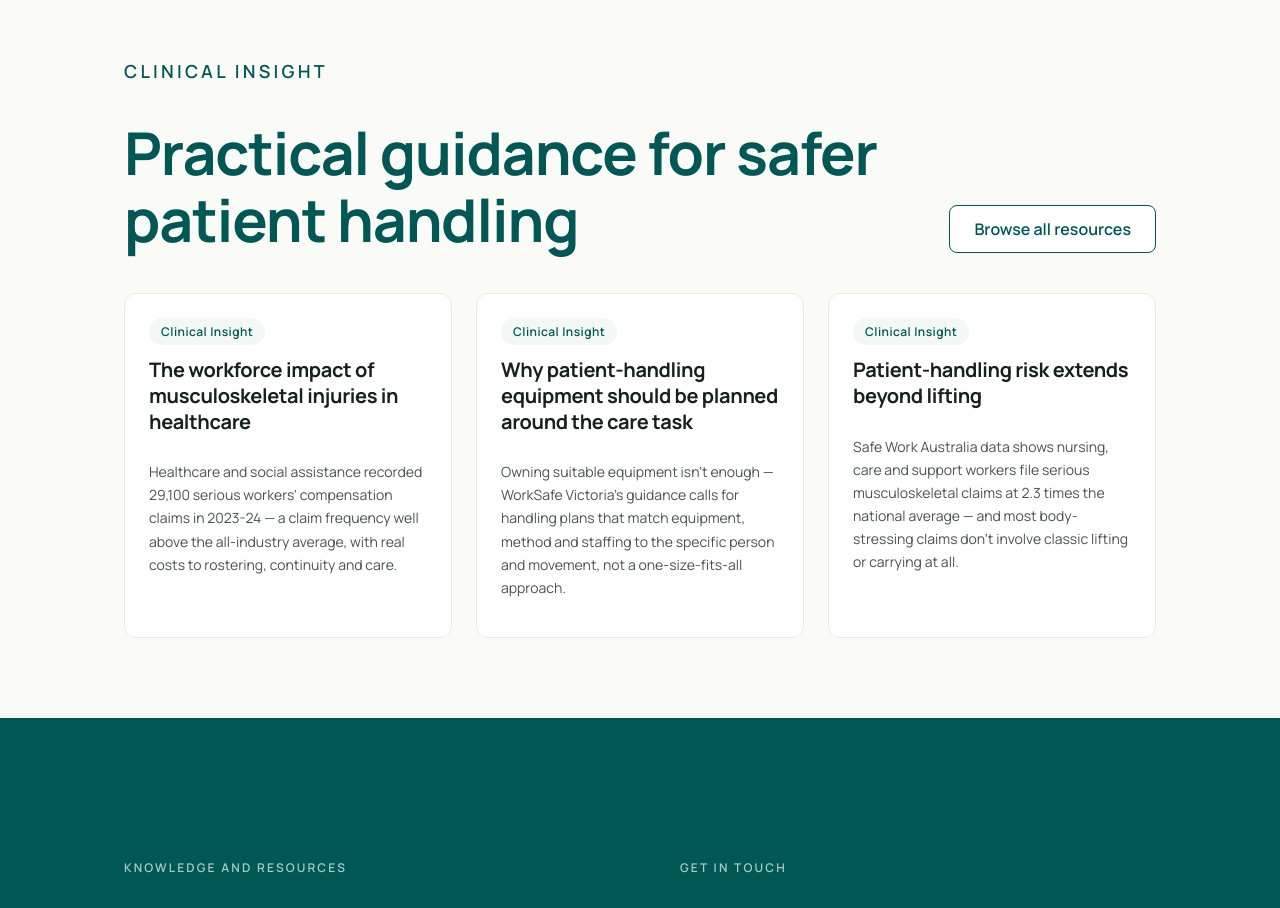
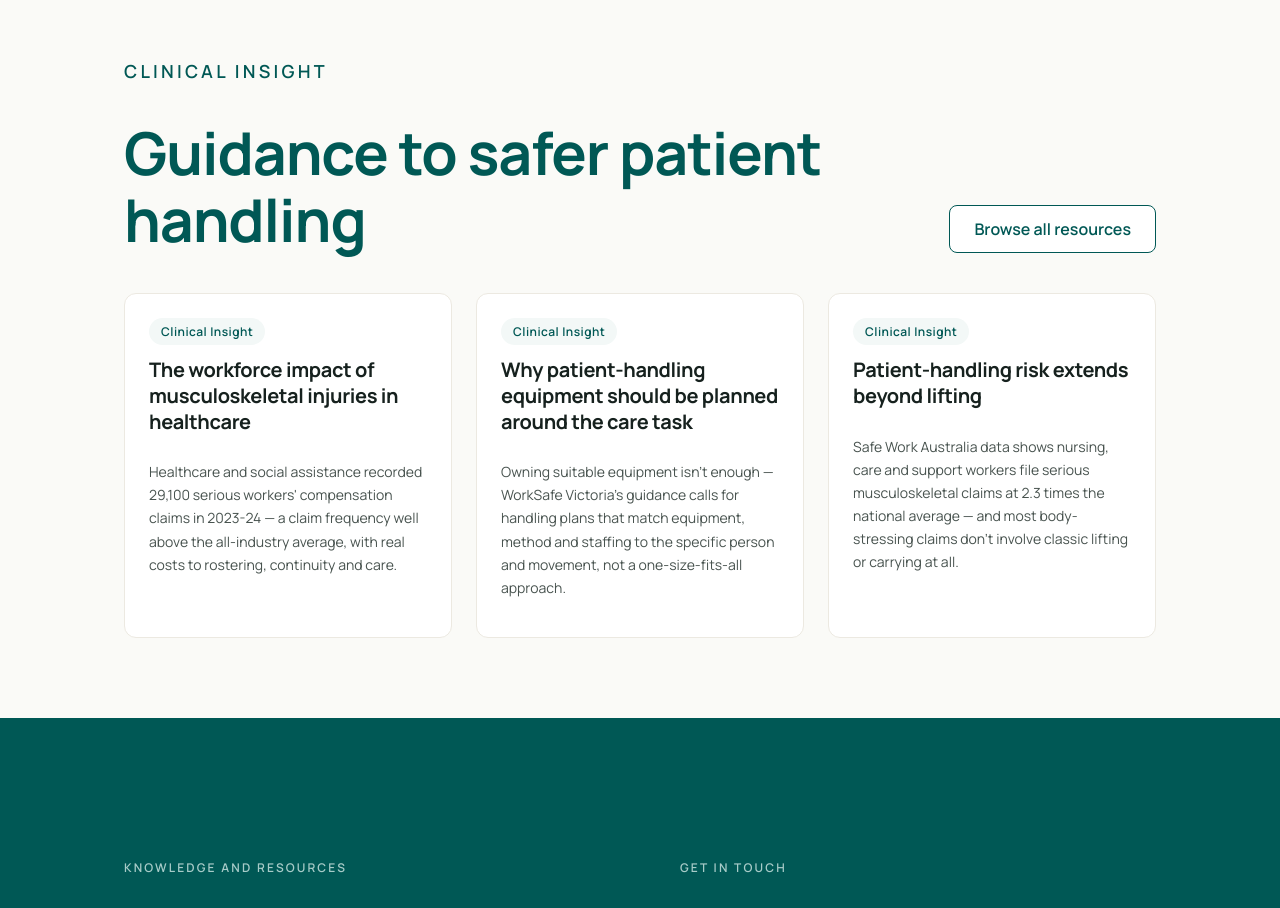
Before and after one commit to achl354/DMG-site, a Next.js app: page / in a window 1280 px wide. Shown: the part 4560-5468 px from the top of the page. Built offline with nearby package versions, Linux system fonts and the light colour scheme; no server answers.

Commit message:
Tighten Latest Insights heading wording
"Guidance to safer patient handling" -- drops "Practical" and swaps
"for" to "to" for a tighter phrase.

Co-Authored-By: Claude Sonnet 5 <noreply@anthropic.com>
Claude-Session: https://claude.ai/code/session_01MtoV57GMbGCMxkPVAVBAnZ

```diff
--- a/components/homepage/LatestInsightsSection/LatestInsightsSection.tsx
+++ b/components/homepage/LatestInsightsSection/LatestInsightsSection.tsx
@@ -21,7 +21,7 @@ export function LatestInsightsSection() {
         <div className={styles.header}>
           <EyebrowHeading
             eyebrow="Clinical Insight"
-            heading="Practical guidance for safer patient handling"
+            heading="Guidance to safer patient handling"
             className={styles.heading}
           />
           <Link href="/resources" className={styles.viewAll}>
```
